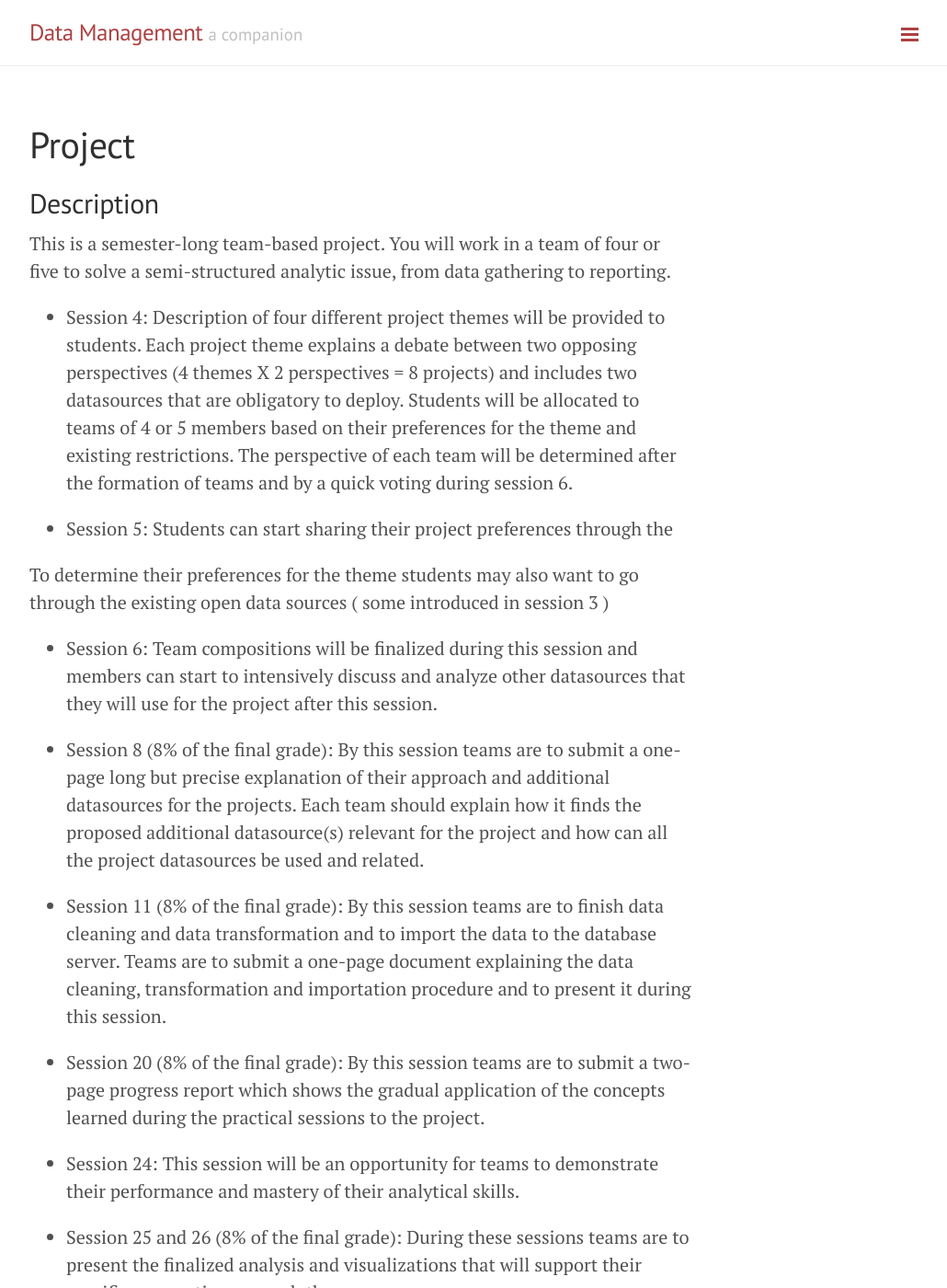
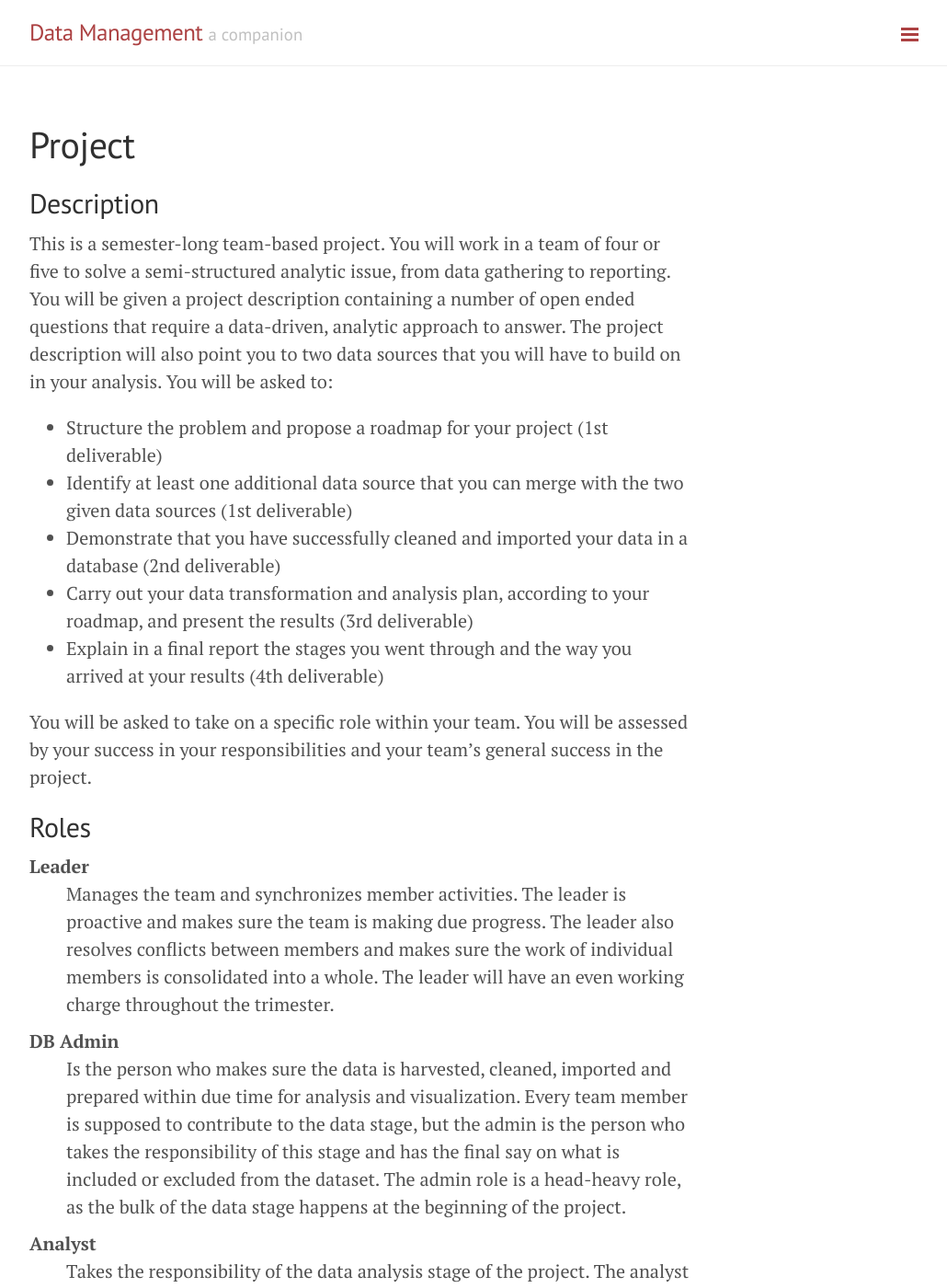
Before and after one commit to retrography/data-management, a Jekyll site: the page built from project.markdown, in a window 1280 px wide and 1400 px high. Shown: the whole window at 92% size, without its empty margins (248-1278 px from the left). Built offline with Jekyll 4.4.1, drawn with Linux system fonts in a browser that asks for light colours; Markdown is read by kramdown in place of the engine named in the settings; some of the changed text lies outside the part shown.

Commit message:
project-general

```diff
--- a/index.markdown
+++ b/index.markdown
@@ -80,7 +80,7 @@ Ask us about more specific resources, if you need additional guidance for your p
 The project is a group exercise that will take you through all the stages of data gathering, import, cleaning and to some extent analysis. Project assessment will be gradual and based on several deliverables due throughout the term, with the bulk of project grade being defined by your final results, final presentation and final report.
 
 Make sure you allocate enough time to your project at the beginning of the term to build up your team and identify the responsibilities. Some aspects of the project (like finding datasets and cleaning the data) will simply need time to get done, and will not be much accelerated even if you dedicate all your time at the end of the trimester. Also try to make your responsibility and your contribution to the project as clear and distinctive as possible.
-
+<!-- make sure you take a small project and you get it done // make sure you don't get stuck in the data stage and allow for more than one iteration-->
 For more information about the project, see the [project](./project) page.
 
 ## Quizzes
--- a/project.markdown
+++ b/project.markdown
@@ -5,36 +5,37 @@ title: Project
 
 ## Description
 
-This is a semester-long team-based project. You will work in a team of four or five to solve a semi-structured analytic issue, from data gathering to reporting.
+This is a semester-long team-based project. You will work in a team of four or five to solve a semi-structured analytic issue, from data gathering to reporting. You will be given a project description containing a number of open ended questions that require a data-driven, analytic approach to answer. The project description will also point you to two data sources that you will have to build on in your analysis. You will be asked to:
 
-- Session 4: Description of four different project themes will be provided to students. Each project theme explains a debate between two opposing perspectives (4 themes X 2 perspectives = 8 projects) and includes two datasources that are obligatory to deploy. Students will be allocated to teams of 4 or 5 members based on their preferences for the theme and existing restrictions. The perspective of each team will be determined after the formation of teams and by a quick voting during session 6.
+- Structure the problem and propose a roadmap for your project (1st deliverable)
+- Identify at least one additional data source that you can merge with the two given data sources (1st deliverable)
+- Demonstrate that you have successfully cleaned and imported your data in a database (2nd deliverable)
+- Carry out your data transformation and analysis plan, according to your roadmap, and present the results (3rd deliverable)
+- Explain in a final report the stages you went through and the way you arrived at your results (4th deliverable)
 
-- Session 5: Students can start sharing their project preferences through the
+You will be asked to take on a specific role within your team. You will be assessed by your success in your responsibilities and your team's general success in the project.
 
- To determine their preferences for the theme students may also want to go through the existing open data sources ( some introduced in session 3 )
+## Roles
 
-- Session 6: Team compositions will be finalized during this session and members can start to intensively discuss and analyze  other datasources that they will use for the project after this session.
+Leader
+: Manages the team and synchronizes member activities. The leader is proactive and makes sure the team is making due progress. The leader also resolves conflicts between members and makes sure the work of individual members is consolidated into a whole. The leader will have an even working charge throughout the trimester.
 
-- Session 8 (8% of the final grade): By this session teams are to submit a one-page long but precise explanation of their approach and additional datasources for the projects. Each team should explain how it finds the proposed additional datasource(s) relevant for the project and how can all the project datasources be used and related.
+DB Admin
+: Is the person who makes sure the data is harvested, cleaned, imported and prepared within due time for analysis and visualization. Every team member is supposed to contribute to the data stage, but the admin is the person who takes the responsibility of this stage and has the final say on what is included or excluded from the dataset. The admin role is a head-heavy role, as the bulk of the data stage happens at the beginning of the project.
 
-- Session 11 (8% of the final grade): By this session teams are to finish data cleaning and data transformation and to import the data to the database server. Teams are to submit a one-page document explaining the data cleaning, transformation and importation procedure and to present it during this session.
+Analyst
+: Takes the responsibility of the data analysis stage of the project. The analyst is not the only person who does the analysis, but is the person who is held responsible for the analytics and will have the final say on it. The analyst role is a tail-heavy role: The real analysis starts only when the data is ready.
 
-- Session 20 (8% of the final grade): By this session teams are to submit a two-page progress report which shows the gradual application of the concepts learned during the practical sessions to the project.
+Visualizer
+: Works closely with the analyst and takes the responsibility of the visual representation of the outcomes. The visualizer is not the only person who contributes visualizations, but is the person who is held responsible for the quality of the visual outcomes and will have the final say on them. The visualizer role is a tail-heavy role: The real visualization starts only when the data is ready.
 
-- Session 24: This session will be an opportunity for teams to demonstrate their performance and mastery of their analytical skills.
+Reporter
+: Works closely with the leader to make sure the team's reports and presentations are presented as a coherent whole and in a timely manner. The reporter is not supposed to do the whole writeup instead of the other team members, but is the one who orchestrates the reporting, does the quality assurance, and consolidates the reports. The reporter's role is also tail-heavy: Most of the deliverables of the project are due at the end of the semester.
 
-- Session 25 and 26 (8% of the final grade): During these sessions teams are to present the finalized analysis and visualizations that will support their specific perspectives on each theme.
+## Deliverables and Grading Scheme
 
--  Final project documentation (13% of the final project grade) submission deadline:TBA
 
-* A working solution (e.g. working database with login credentials, analysis scripts, libreoffice user interface files, address to online visualizations)
-* Presentation
-* A short report (_Maximum_ 10 pages)
-	* The origin of the idea and how it developed
-	* The process of getting to the final solution (trials and erros, changes of plans, reasons for picking a specific technical option)
-	* The data sources
-	* The design of the solution
-	* How to use the solution (user help file)
+
 
 ## Grading Scheme
 
@@ -57,6 +58,18 @@ This is a semester-long team-based project. You will work in a team of four or f
 		* Helpfulness
 		* Responsibility
 
+
+
+
+    * A working solution (e.g. working database with login credentials, analysis scripts, libreoffice user interface files, address to online visualizations)
+    * Presentation
+    * A short report (_Maximum_ 10 pages)
+    	* The origin of the idea and how it developed
+    	* The process of getting to the final solution (trials and erros, changes of plans, reasons for picking a specific technical option)
+    	* The data sources
+    	* The design of the solution
+    	* How to use the solution (user help file)
+
 ## Teams
 
 __Team__ | __Members__ | __Project__
```
